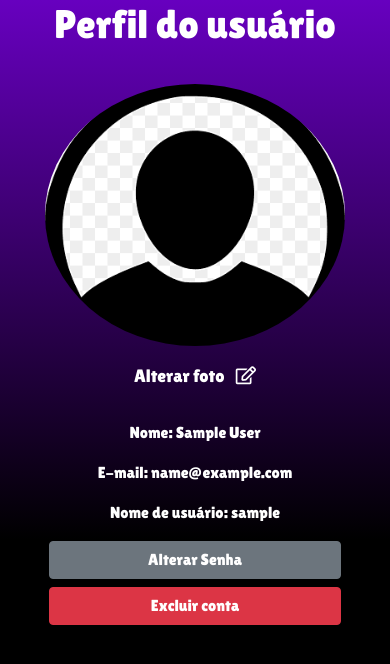
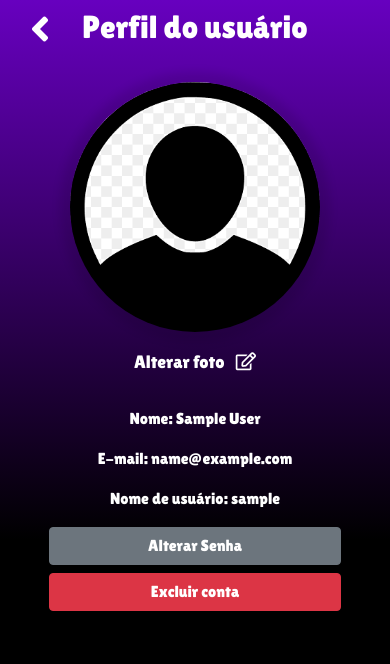
Before and after one commit to RicardoMelo2501/hobby_hub, a Django app: page /profile/1/ in a window 390 px wide. Shown: the top 664 px of the page. Run offline with Django 4.2, Linux system fonts and the light colour scheme; the visitor is signed in with stand-in values (Sample User, id 1); data comes from the database, SQL or seed files in the repository; some libraries are stand-ins or nearby versions.

Commit message:
melhorias
bd gitignore
perfil botão de voltar e circunferência da foto
hover no card na página home
nome de quem postou o hobby

```diff
--- a/base/static/css/edit.css
+++ b/base/static/css/edit.css
@@ -8,7 +8,7 @@
     padding-bottom: 2vh;
     padding-top: 2vh;
     color: black;
-    box-shadow: 0px 0px 10px 0px rgba(0,0,0,0.1);
+    box-shadow: 10px 10px 10px 10px rgba(0,0,0,0.1);
 }
 
 .create-form-group {
--- a/base/static/css/profile.css
+++ b/base/static/css/profile.css
@@ -4,6 +4,19 @@
     font-family: Lilita One;
     font-weight: 400;
     color: white;
+}
+
+.btn_voltar {
+    font-size: 40px;
+    position: absolute;
+}
+
+.btn_voltar i {
+    color: white;
+}
+
+.btn_voltar i:hover {
+    color: rgb(226, 226, 226);
 }
 
 .input_img {
@@ -13,11 +26,13 @@
 #imagemPreviewProfile img {
     display: flex;
     min-width: 300px;
-    height: 31vh;
-    width: 15vw;
+    height: 290px;
+    width: 290px;
     border-radius: 50%;
     object-fit: cover;
     object-position: 85% 15%;
+    box-shadow: 0px 0px 10px 10px rgba(0,0,0,0.1)
+
 }
 
 .change_img_profile:hover {
@@ -32,4 +47,18 @@
     .btn_profile {
         width: 75vw;
     }
+
+    .btn_voltar {
+        padding-right: 5vw;
+    }
+
+    #imagemPreviewProfile img {
+        display: flex;
+        min-width: 250px;
+        height: 250px;
+        width: 250px;
+        border-radius: 50%;
+        object-fit: cover;
+        object-position: 85% 15%;
+    }
 }
--- a/base/templates/hobby/index.html
+++ b/base/templates/hobby/index.html
@@ -78,6 +78,7 @@ Home
                             <p class="card-text">Local: {{ hobby.local }}</p>
                             <p class="card-text">Horário: {{ hobby.time }}</p>
                             <p class="card-text">Data: {{ hobby.data }}</p>
+                            <p class="card-text">Criador: {{hobby.usuario}} </p>
                             <!-- Button trigger modal -->
                             <button type="button" class="btn btn-custom" data-toggle="modal" data-target="#exampleModalCenter_{{hobby.id}}">
                                 Saiba mais
@@ -124,6 +125,7 @@ Home
                             <p class="card-text">Local: {{ hobby.local }}</p>
                             <p class="card-text">Horário: {{ hobby.time }}</p>
                             <p class="card-text">Data: {{ hobby.data }}</p>
+                            <p class="card-text">Criador: {{hobby.usuario}} </p>
                             <!-- Button trigger modal -->
                             <button type="button" class="btn btn-custom" data-toggle="modal" data-target="#exampleModalCenter_{{hobby.id}}">
                                 Saiba mais
--- a/base/templates/hobby/list.html
+++ b/base/templates/hobby/list.html
@@ -80,13 +80,14 @@ Home
         <div class="row">
             {% for hobby in page_obj %}
                 <div class="hobbyContainer col-sm-8 col-md-3 p-4 categoria-{{hobby.categoria_id}}">
-                    <div class="card shadow-lg border-0">
+                    <div class="card card-hobby shadow-lg border-0">
                         <img src="/media/{{ hobby.imagem }}" class="card-img-top" width="250" height="400">
                         <div class="card-body">
                             <h5 class="card-title">{{ hobby.nome }}</h5>
                             <p class="card-text">Local: {{ hobby.local }}</p>
                             <p class="card-text">Horário: {{ hobby.time }}</p>
                             <p class="card-text">Data: {{ hobby.data }}</p>
+                            <p class="card-text">Criador: {{hobby.usuario}} </p>
                             <!-- Button trigger modal -->
                             <button type="button" class="btn btn-custom" data-toggle="modal" data-target="#exampleModalCenter_listar_todos_{{hobby.id}}">
                                 Saiba mais
--- a/base/templates/user/profile.html
+++ b/base/templates/user/profile.html
@@ -6,9 +6,12 @@ Perfil
 
 {% block 'conteudo' %}
 
-        <div class="main_profile d-flex flex-column align-items-center">
+        <div class="btn_voltar align-items-start justify-content">
+            <a href="https://hobbyhubback-production.up.railway.app/"><i class="fas fa-angle-left"></i></a>
+        </div>
+        <div class="main_profile d-flex flex-column align-items-center pt-2">
             <div>
-                <h1>Perfil do usuário</h1>
+                <h2>Perfil do usuário</h2>
             </div>
 
             <div class="d-flex flex-column align-items-center mt-3">
```
Also changed, not shown: 1 other file.
